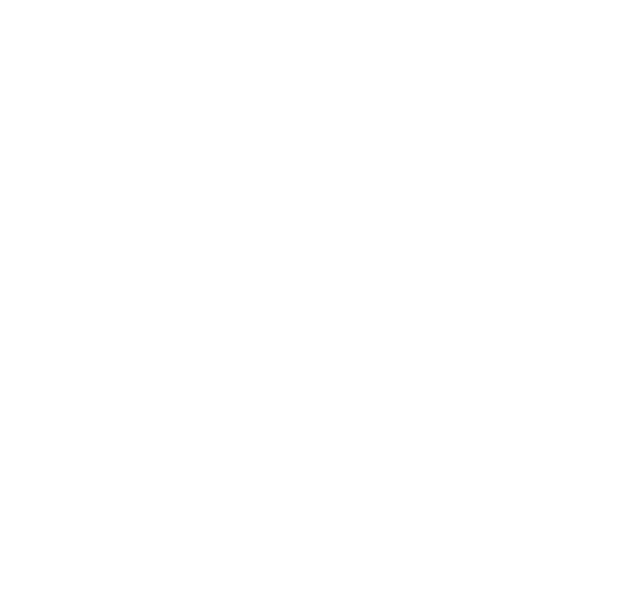
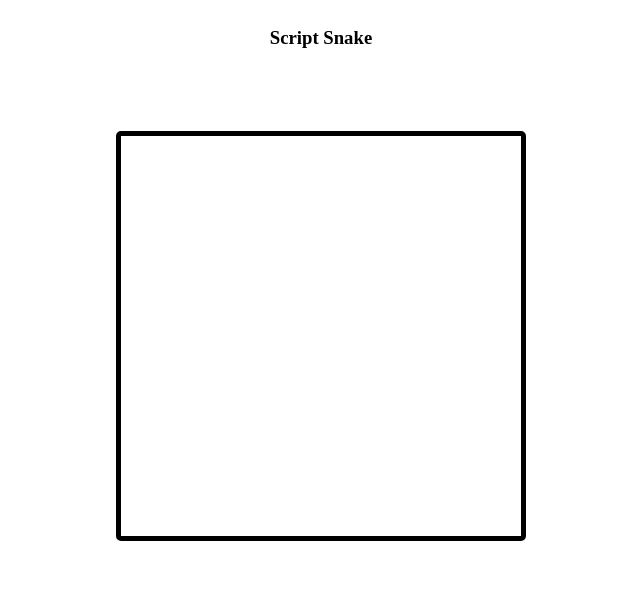
Before and after one commit to MartinPlusPlus/script-snake, a plain HTML site: page index.html in a window 1280 px wide. Shown: the whole page, without its empty margins (319-959 px from the left). Drawn offline with Linux system fonts and the light colour scheme.

Commit message:
add style and title

```diff
--- a/index.html
+++ b/index.html
@@ -3,9 +3,14 @@
     <head>
         <meta charset="utf-8">
         <title>Script Snake</title>
+
+        <link rel="stylesheet" href="style.css" />
     </head>
     <body>
-        <canvas id="gameCanvas" width="400" height="400"></canvas>
+        <div id="game">
+            <h3>Script Snake</h3>
+            <canvas id="gameCanvas" width="400" height="400"></canvas>
+        </div>
         <script src="snake.js" charset="utf-8"></script>
     </body>
 </html>
--- a/snake.js
+++ b/snake.js
@@ -1,2 +1,20 @@
 const snakeboard = document.getElementById("gameCanvas");
 const snakeboard_ctx = gameCanvas.getContext("2d");
+
+let snake = [ {x: 200, y: 200}, {x: 190, y: 200},
+    {x: 180, y: 200}, {x: 170, y: 200}, {x: 160, y: 200}
+];
+
+function drawSnakePart(snakePart)
+{
+    snakeboard_ctx.fillStyle = "lightblue";
+    snakeboard_ctx.strokeStyle = "darkblue";
+    snakeboard_ctx.fillRect(snakePart.x, snakePart.y, 10, 10);
+    snakeboard_ctx.strokeRect(snakePart.x, snakePart.y, 10, 10);
+}
+
+// Prints parts
+function drawSnake(snakePart)
+{
+    snake.foreach(drawSnakePart);
+}
--- /dev/null
+++ b/style.css
@@ -0,0 +1,17 @@
+div#game {
+    display: flex;
+    flex-direction: column;
+    justify-content: center;
+    align-items: center;
+
+    width: 100%;
+}
+
+canvas#gameCanvas {
+    border-color: black;
+    border-width: 5px;
+    border-style: solid;
+    border-radius: 5px;
+
+    margin: 5%;
+}
```
